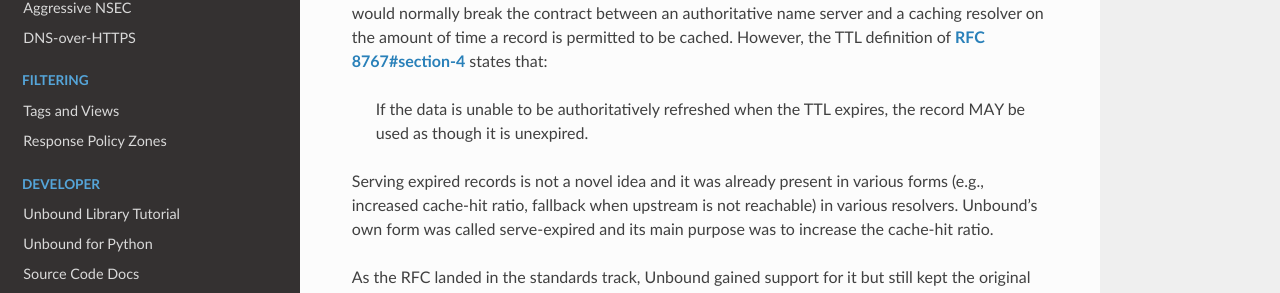
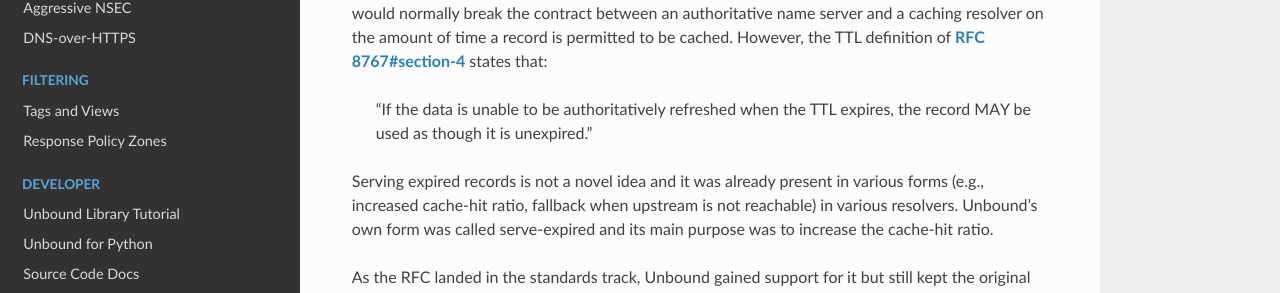
Before and after one commit to NLnetLabs/unbound-manual, a Sphinx documentation site: the page built from source/topics/core/serve-stale.rst, in a window 1280 px wide and 900 px high. Shown: the part 230-523 px from the top of the window. Built offline with Sphinx 7.4.7 and the Read the Docs theme 2.0.0, drawn with Linux system fonts in a browser that asks for light colours.

```diff
--- a/source/topics/core/serve-stale.rst
+++ b/source/topics/core/serve-stale.rst
@@ -10,8 +8,8 @@ Serving stale data would normally break the contract between an authoritative
 name server and a caching resolver on the amount of time a record is permitted
 to be cached. However, the TTL definition of :RFC:`8767#section-4` states that:
 
-    If the data is unable to be authoritatively refreshed when the TTL expires,
-    the record MAY be used as though it is unexpired.
+    "If the data is unable to be authoritatively refreshed when the TTL
+    expires, the record MAY be used as though it is unexpired."
 
 Serving expired records is not a novel idea and it was already present in
 various forms (e.g., increased cache-hit ratio, fallback when upstream is not
--- a/source/topics/filtering/rpz.rst
+++ b/source/topics/filtering/rpz.rst
@@ -385,7 +385,7 @@ malware.rpz.example.com zone will be used.
 Queries coming from 127.0.0.20 will be subjected to the policies from both
 zones.
 
-.. Seealso:: :ref:`manpages/unbound.conf:Response Policy Zone Options`,
+.. seealso:: :ref:`manpages/unbound.conf:Response Policy Zone Options`,
              :term:`module-config<module-config: <"module names">>`,
              :term:`define-tag<define-tag: <"list of tags">>`,
              :term:`access-control-tag<access-control-tag: <IP netblock> <"list
--- a/source/topics/filtering/tags-views.rst
+++ b/source/topics/filtering/tags-views.rst
@@ -160,5 +160,5 @@ This behaviour can be changed by setting ``view-first`` to yes.
 If view-first is enabled, Unbound will try to use the view's local-zone tree,
 and if there is no match it will search the global tree.
 
-.. Seealso:: :ref:`manpages/unbound.conf:View Options` in
-             the :doc:`/manpages/unbound.conf` manpage.
+.. seealso:: :ref:`manpages/unbound.conf:View Options` in
+             the :manpage:`unbound.conf(5)` manpage.
```
Also changed, not shown: other parts of source/topics/core/serve-stale.rst (+2 -4 lines).
